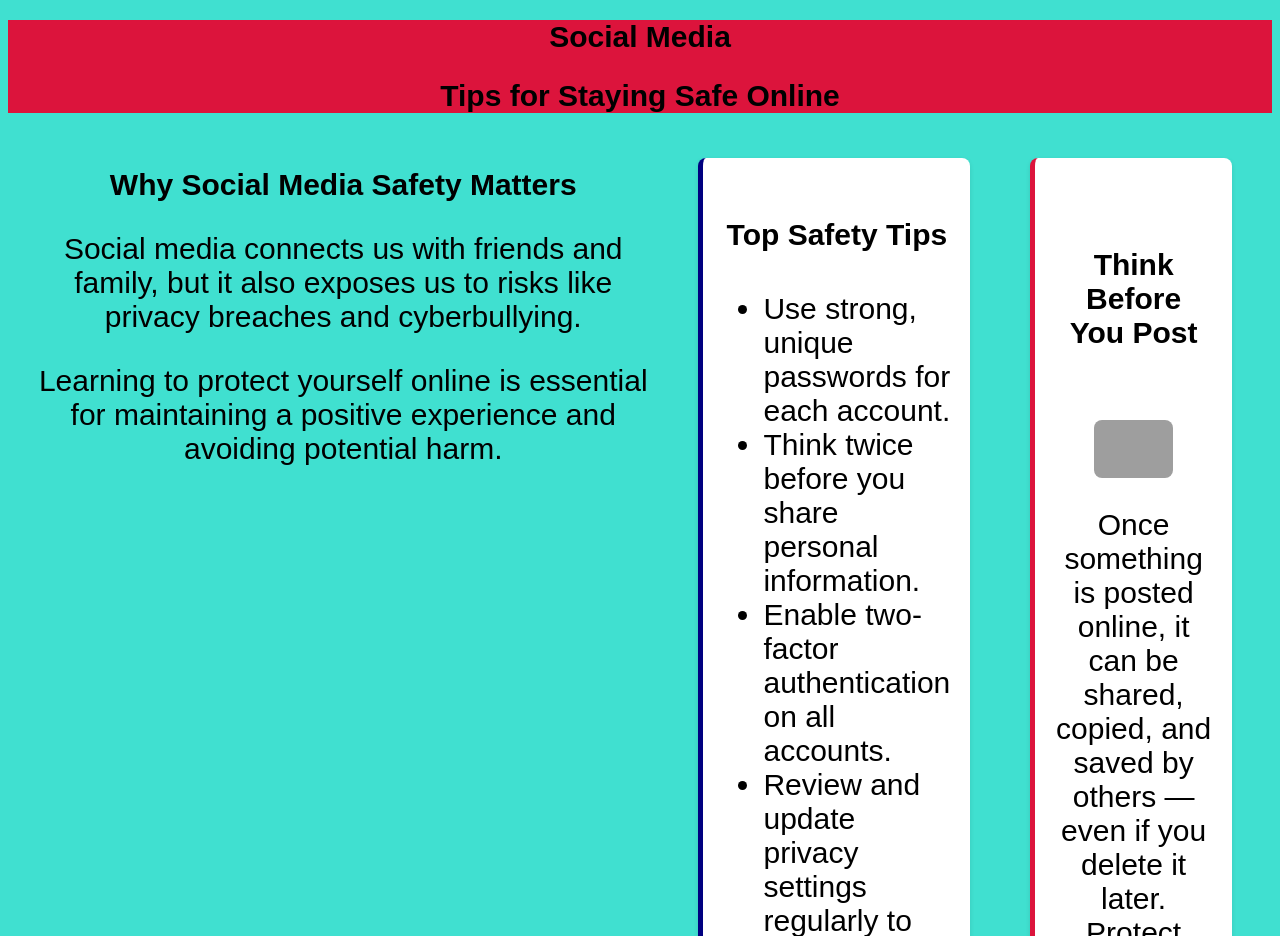
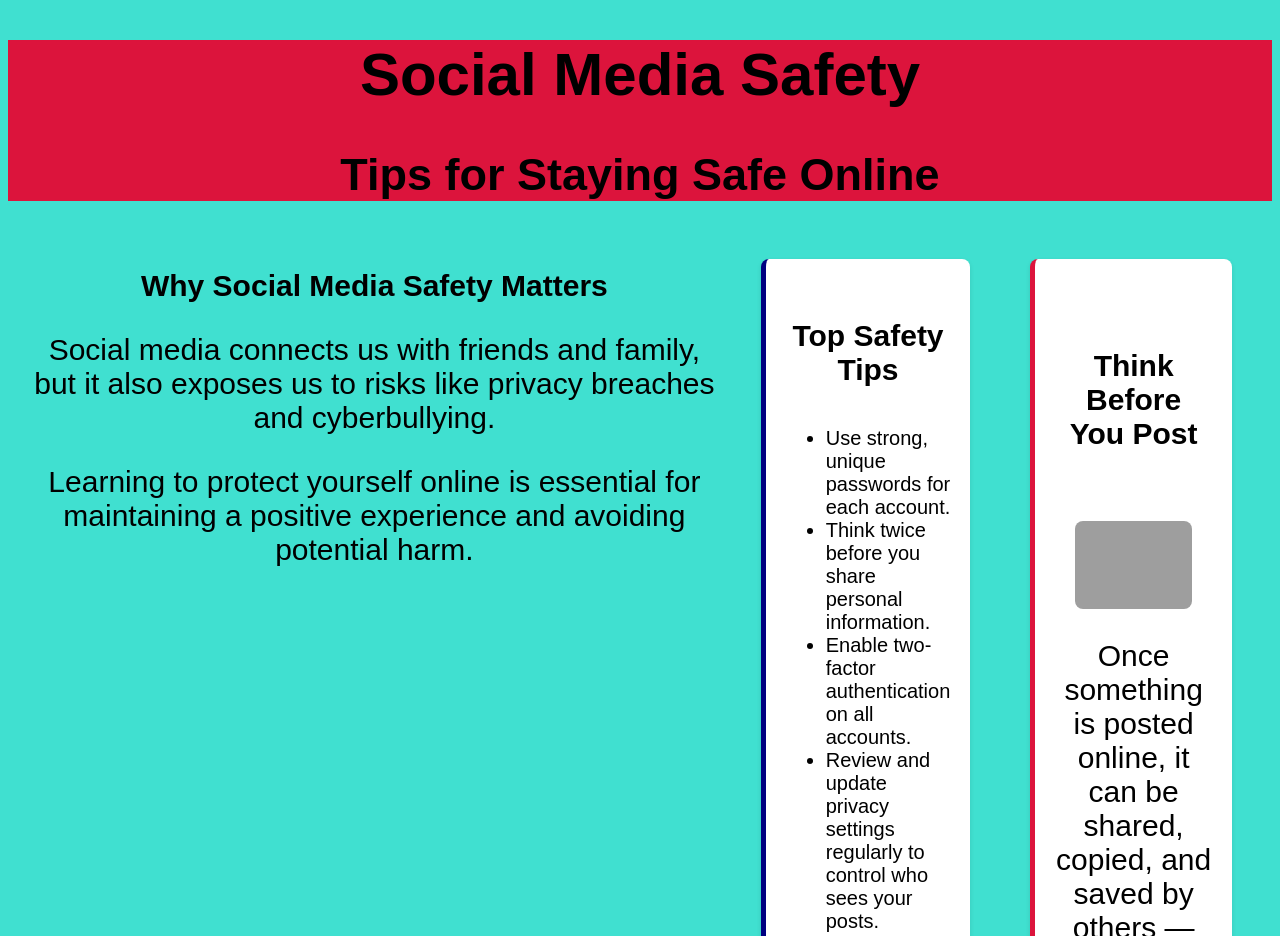
Before and after one commit to MikeE1017/Social.Media.Safety, a plain HTML site: page index.html in a window 1280 px wide. Shown: the top 936 px of the page. Drawn offline with Linux system fonts and the light colour scheme; grey boxes are pictures that could not be loaded.

Commit message:
Edited header and changed size of h1 and h2

```diff
--- a/CSS/style.css
+++ b/CSS/style.css
@@ -3,13 +3,26 @@ header {
     text-align: center;
 }
 
-h1, h2, h3, h4, h5, h6, p, a {
+h1 {
+    font-size: 60px;
+    text-align: center;
+
+}
+
+h2 {
+    font-size: 45px;
+    text-align: center;
+}
+
+h3, h4, h5, h6, p, a {
     font-size: 30px;
     text-align: center;
 }
 
+
+
 li {
-    font-size: 30px;
+    font-size: 20px;
     text-align: left;
 }
 
@@ -22,7 +35,7 @@ body {
 }
 
 img {
-    width: 50%;
+    width: 75%;
     border-radius: 8px;
     display: block;
     margin: auto;
--- a/index.html
+++ b/index.html
@@ -9,7 +9,7 @@
 </head>
 <body>
     <header>
-        <h1>Social Media </h1>
+        <h1>Social Media Safety</h1>
         <h2>Tips for Staying Safe Online</h2>
         <!-- The header contains main titles for this page -->
     </header>
```
